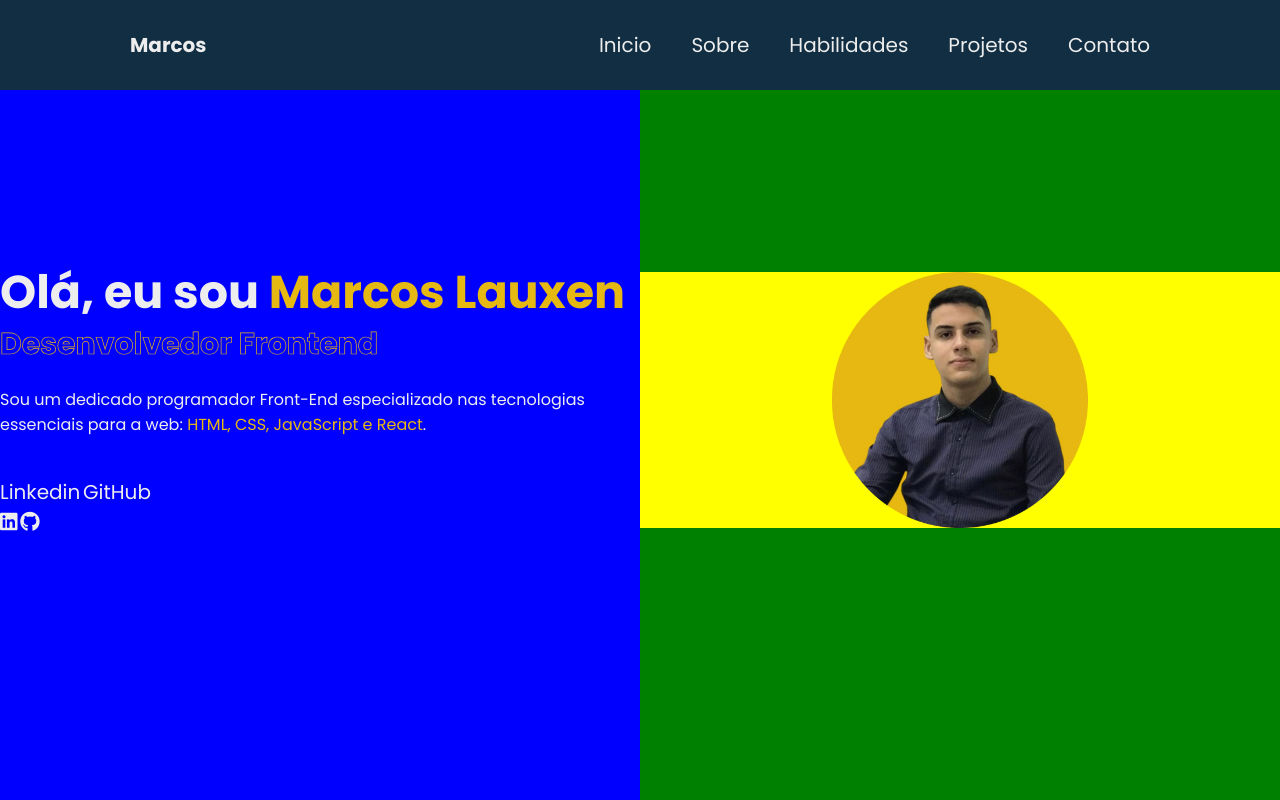
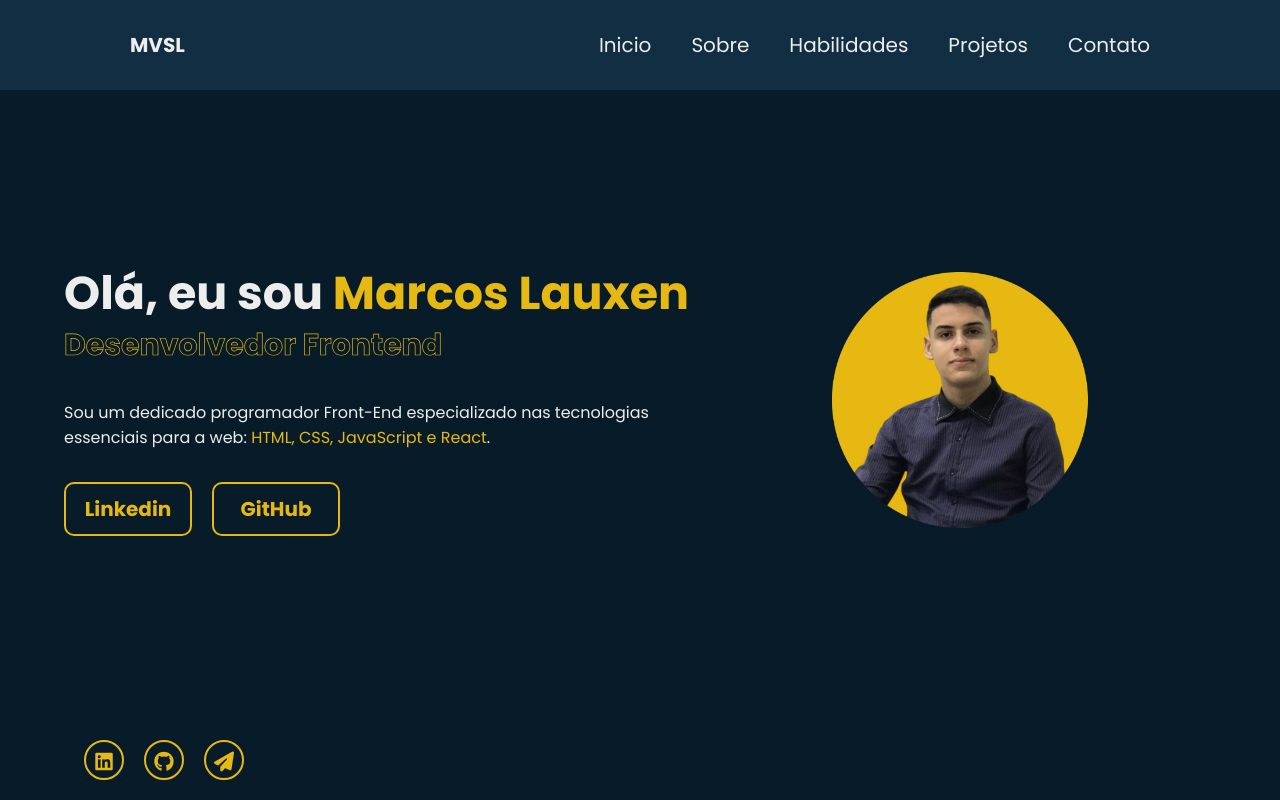
Before and after one commit to marcoslauxen/portfolio, a plain HTML site: page index.html in a window 1280 px wide. Drawn offline with Linux system fonts and the light colour scheme.

Commit message:
alteracao no html e css

```diff
--- a/index.html
+++ b/index.html
@@ -3,16 +3,19 @@
   <head>
     <meta charset="UTF-8" />
     <meta name="viewport" content="width=device-width, initial-scale=1.0" />
-    <link rel="stylesheet" href="style.css">
-    <link rel="preconnect" href="https://fonts.googleapis.com">
-<link rel="preconnect" href="https://fonts.gstatic.com" crossorigin>
-<link href="https://fonts.googleapis.com/css2?family=Poppins:ital,wght@0,100;0,200;0,300;0,400;0,500;0,600;0,700;0,800;0,900;1,100;1,200;1,300;1,400;1,500;1,600;1,700;1,800;1,900&display=swap" rel="stylesheet">
+    <link rel="stylesheet" href="style.css" />
+    <link rel="preconnect" href="https://fonts.googleapis.com" />
+    <link rel="preconnect" href="https://fonts.gstatic.com" crossorigin />
+    <link
+      href="https://fonts.googleapis.com/css2?family=Poppins:ital,wght@0,100;0,200;0,300;0,400;0,500;0,600;0,700;0,800;0,900;1,100;1,200;1,300;1,400;1,500;1,600;1,700;1,800;1,900&display=swap"
+      rel="stylesheet"
+    />
     <script src="main.js" defer></script>
     <title>Portfólio Marcos Lauxen</title>
   </head>
   <body>
     <header id="header">
-        <h1><a href="#">Marcos</a></h1>
+      <h1><a href="#">MVSL</a></h1>
       <nav>
         <a href="#">Inicio</a>
         <a href="#">Sobre</a>
@@ -23,27 +26,34 @@
     </header>
     <section class="section-inicio">
       <section class="inicio-left">
+        <div class="position-text">
           <h1>Olá, eu sou <span>Marcos Lauxen</span></h1>
           <h3>Desenvolvedor Frontend</h3>
           <p>
             Sou um dedicado programador Front-End especializado nas tecnologias
+            <br />
             essenciais para a web: <span>HTML, CSS, JavaScript e React</span>.
           </p>
           <div class="btn-box">
-                <a class="btn">Linkedin</a >
-                <a class="btn">GitHub</a >
+            <a class="btn">Linkedin</a>
+            <a class="btn">GitHub</a>
           </div>
           <div class="footer-inicio">
-                <a href="#"><i class="fa-brands fa-linkedin"></i></a>
-                <a href="#"><i class="fa-brands fa-github"></i></a>
+            <a href="#" title="linkedin"><i class="fa-brands fa-linkedin"></i></a>
+            <a href="#" title="github"><i class="fa-brands fa-github"></i></a>
+            <a href="#" title="curriculo"><i class="fa-solid fa-paper-plane"></i></a>
+          </div>
         </div>
       </section>
       <section class="inicio-right">
         <div class="my-img">
-                <img src="./img/fotor-20240312204214.png" alt="" class="eu-img">
+          <img src="./img/fotor-20240312204214.png" alt="" class="eu-img" />
         </div>
       </section>
     </section>
-    <script src="https://kit.fontawesome.com/e73512d98f.js" crossorigin="anonymous"></script>
+    <script
+      src="https://kit.fontawesome.com/e73512d98f.js"
+      crossorigin="anonymous"
+    ></script>
   </body>
 </html>
--- a/style.css
+++ b/style.css
@@ -22,7 +22,7 @@ body {
     background-color: var(--bg-color);
     color: var(--text-color);
     height: 100vh;
-    weight: 100vw;
+    width: 100vw;
 }
 
 header {
@@ -57,7 +57,6 @@ img {
 
 .section-inicio {
     display: flex;
-    background-color: red;
     align-items: center;
     height: 100%;
 }
@@ -65,15 +64,20 @@ img {
 .inicio-left {
     display: flex;
     flex-direction: column;
-    background-color: blue;
     height: 100vh;
     width: 50vw;
     justify-content: center;
 }
 
+.position-text {
+    display: flex;
+    flex-direction: column;
+    position: relative;
+    left: 10%;
+}
+
 .inicio-right {
     display: flex;
-    background-color: green;
     width: 50vw;
     height: 100vh;
     justify-content: center;
@@ -81,21 +85,19 @@ img {
 }
 
 .my-img {
-    background-color: yellow;
     display: flex;
     justify-content: center;
+    width: 100%;
 }
 
 .inicio-left h1 {
     font-size: 4.6rem;
-    width: 66rem;
     font-weight: 700;
     line-height: 1.3;
 }
 
 .inicio-left h3 {
     font-size: 3rem;
-    width: 39rem;
     font-weight: 700;
     color: transparent;
     -webkit-text-stroke: 0.7px var(--main-color);
@@ -103,9 +105,55 @@ img {
 
 .inicio-left p {
     font-size: 1.6rem;
-    margin: 2rem 0 4rem;
+    margin: 5% 0;
 }
 
 span {
     color: var(--main-color);
 }
+
+.btn-box {
+    display: flex;
+    gap: 2rem;
+}
+
+.btn {
+    padding: 10px;
+    background-color: transparent;
+    border: 2px solid var(--main-color);
+    color: var(--main-color);
+    border-radius: 10px;
+    width: 20%;
+    justify-content: center;
+    align-items: center;
+    display: flex;
+    font-weight: bold;
+}
+
+.footer-inicio {
+    position: fixed;
+    bottom: 0;
+    display: flex;
+    width: 45%;
+    padding: 1rem;
+}
+
+.footer-inicio a {
+    display: inline-block;
+    width: 40px;
+    height: 40px;
+    text-align: center;
+    justify-content: center;
+    line-height: 40px;
+    color: var(--main-color);
+    background-color: transparent;
+    border: 2px solid var(--main-color);
+    border-radius: 50%;
+    margin: 10px;
+}
+
+.footer-inicio a:hover {
+    background-color: var(--main-color);
+    color: white;
+    transition: 0.5s;
+}
```
Lines whose indentation alone changed are shown as unchanged.
